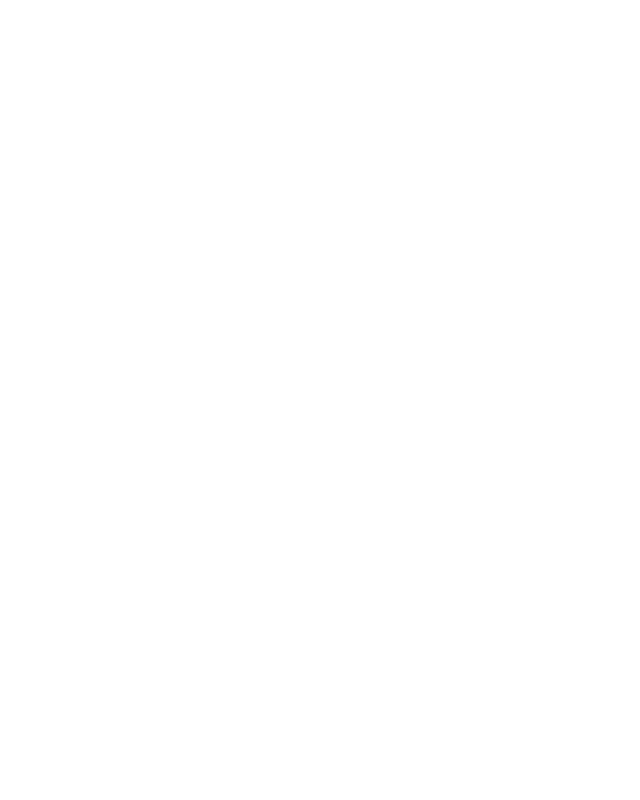
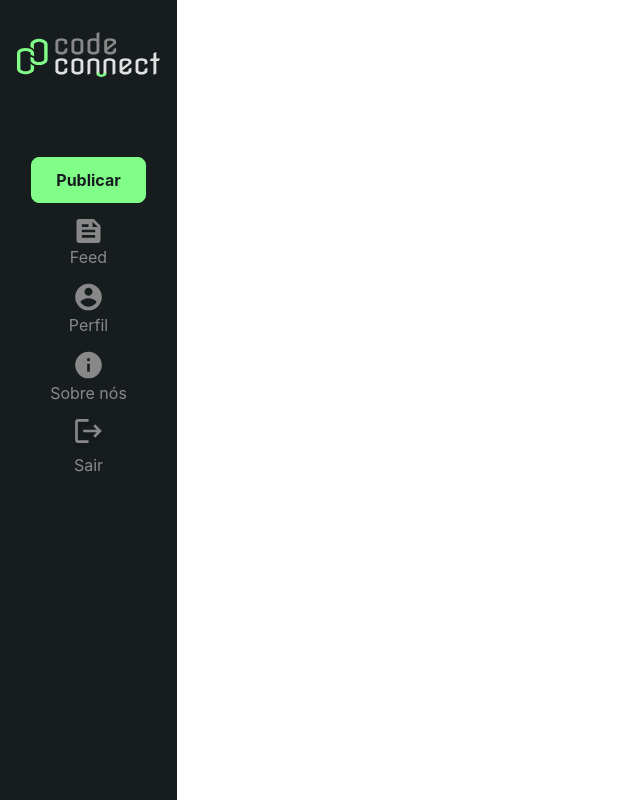
Before and after one commit to danielcoosta1/2codeconnect, a React (Vite) app: page /publicar in a window 1280 px wide. Before the commit this address had no page. Shown: the whole page, without its empty margins (0-640 px from the left). Built offline with nearby package versions, Linux system fonts and the light colour scheme.

Commit message:
Adicionando mais uma rota e um componente - Publicar. Juntamente com isso, já estilizando seu link de navegação na SideBar, quando ele estiver ou não ativo

```diff
--- a/src/App.jsx
+++ b/src/App.jsx
@@ -5,11 +5,13 @@ import SobreNos from "../src/pages/SobreNos";
 import Perfil from "../src/pages/Perfil";
 
 import Login from "../src/pages/Login";
+import Publicar from "./pages/Publicar";
 function App() {
   return (
     <BrowserRouter>
       <Routes>
         <Route path="/" element={<Feed />} />
+        <Route path="/publicar" element={<Publicar/>}/>
         <Route path="/sobrenos" element={<SobreNos />} />
         <Route path="/perfil" element={<Perfil />} />
         <Route path="/login" element={<Login />} />
--- a/src/components/SideBar/index.jsx
+++ b/src/components/SideBar/index.jsx
@@ -46,9 +46,13 @@ const SideBar = () => {
       <LogoImg src={logoImg} alt="Logo CodeConnect" />
       <Nav>
         <ListaNav>
-          <ItemListaNav>
-            <LinkPublicarEstilizado>Publicar</LinkPublicarEstilizado>
-          </ItemListaNav>
+          <LinkPublicarEstilizado
+            to="/publicar"
+            className={({ isActive }) => (isActive ? "active" : "")}
+          >
+            Publicar
+          </LinkPublicarEstilizado>
+
           {links.map((link, index) => (
             <ItemListaNav key={index}>
               <NavLink
--- a/src/components/SideBar/styles.js
+++ b/src/components/SideBar/styles.js
@@ -1,4 +1,5 @@
 // src/components/SideBar/styles.js
+import { NavLink } from "react-router-dom";
 import styled from "styled-components";
 
 export const SidebarContainer = styled.aside`
@@ -34,11 +35,35 @@ export const ItemListaNav = styled.li`
     }
 
     &.active {
+      text-decoration: underline;
       color: #ffffff;
+
+      img {
+        filter: brightness(1.2);
+      }
+
+      p {
+        font-weight: bold;
+      }
     }
   }
 `;
 
-export const LinkPublicarEstilizado = styled.a``;
+export const LinkPublicarEstilizado = styled(NavLink)`
+  color: #81fe88;
+  border: 1px solid #81fe88;
+  padding: 0.75rem 1.5rem;
+  border-radius: 8px;
+  cursor: pointer;
+
+  &:hover {
+    opacity: 0.6;
+  }
+  &.active {
+    background-color: #81fe88;
+    color: #171d1f;
+    font-weight: bold;
+  }
+`;
 
 export const LogoImg = styled.img``;
--- /dev/null
+++ b/src/pages/Publicar/index.jsx
@@ -0,0 +1,11 @@
+import SideBar from "../../components/SideBar";
+
+const Publicar = () => {
+    return (
+        <>
+        <SideBar/>
+        </>
+    )
+}
+
+export default Publicar;
```
Also changed, not shown: src/pages/Publicar/styles.js (added).
